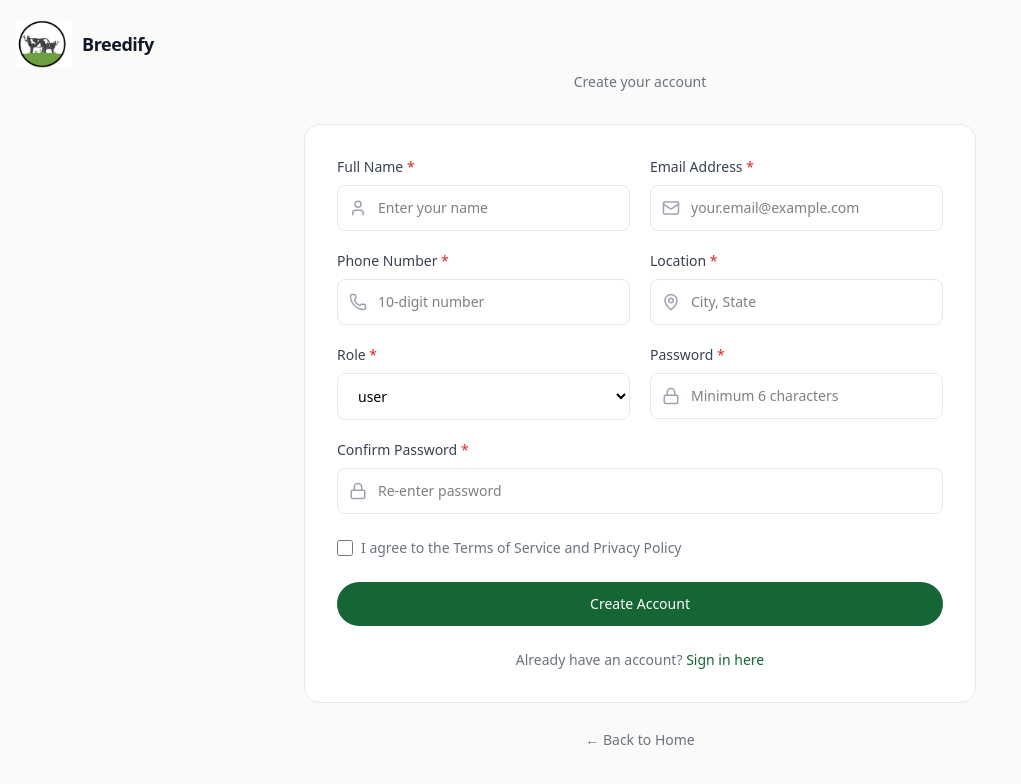
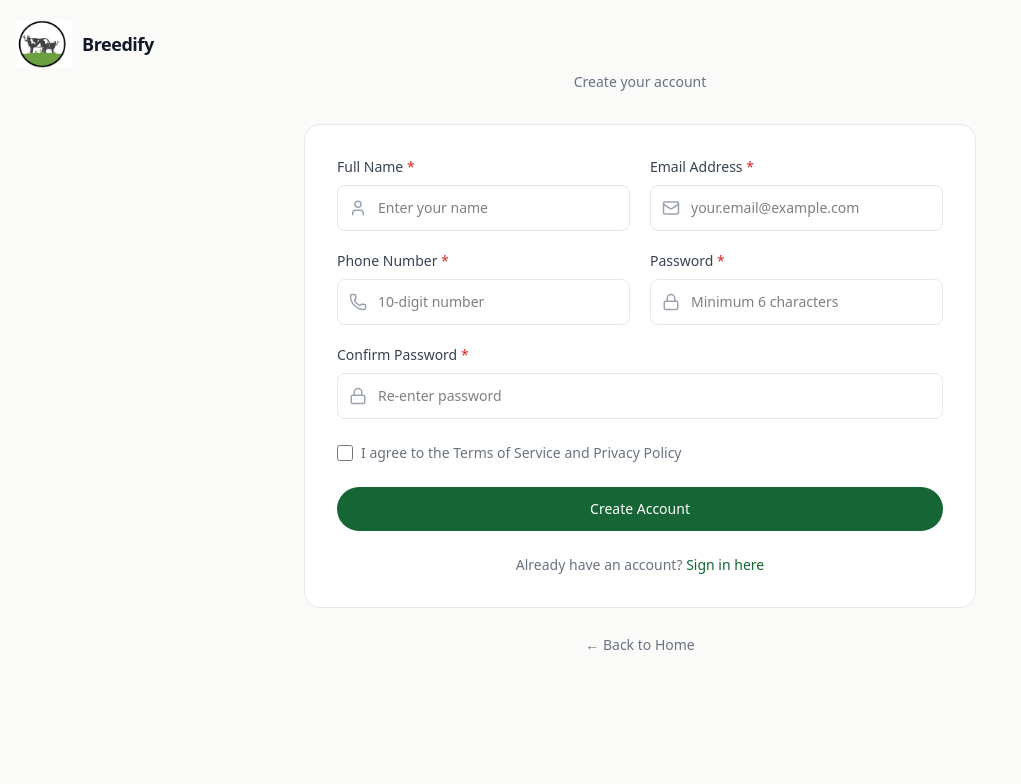
Before and after one commit to asshzzz/Breedify, a React (Vite) app in the folder frontend/: page /register in a window 1280 px wide. Shown: the top 784 px of the page, without its empty margins (0-1021 px from the left). Built offline with nearby package versions, Linux system fonts and the light colour scheme; no server answers.

Commit message:
Refactor user registration to set default role and remove location field

```diff
--- a/frontend/src/pages/Register.jsx
+++ b/frontend/src/pages/Register.jsx
@@ -1,6 +1,6 @@
 import React, { useState, useEffect } from 'react';
 import { Link, useNavigate } from 'react-router-dom';
-import { User, Mail, Lock, Phone, MapPin, AlertCircle, CheckCircle } from 'lucide-react';
+import { User, Mail, Lock, Phone, AlertCircle, CheckCircle } from 'lucide-react';
 import { authAPI, isAuthenticated } from '../api.js';
 import breedifyLogo from '../assets/breedify_logo.png';
 
@@ -11,9 +11,7 @@ const Register = () => {
     email: '',
     phone: '',
     password: '',
-    confirmPassword: '',
-    role: 'user',
-    location: ''
+    confirmPassword: ''
   });
   const [error, setError] = useState('');
   const [success, setSuccess] = useState('');
@@ -68,12 +66,6 @@ const Register = () => {
       return false;
     }
 
-    // Location validation
-    if (formData.location.trim().length < 2) {
-      setError('Please enter a valid location');
-      return false;
-    }
-
     return true;
   };
 
@@ -87,8 +79,8 @@ const Register = () => {
     setLoading(true);
 
     try {
-      // Prepare data for backend (remove confirmPassword)
-      const { confirmPassword, ...registrationData } = formData;
+      const { name, email, phone, password } = formData;
+      const registrationData = { name, email, phone, password };
 
       // Call register API from api.js
       const response = await authAPI.register(registrationData);
@@ -102,9 +94,7 @@ const Register = () => {
           email: '',
           phone: '',
           password: '',
-          confirmPassword: '',
-          role: 'user',
-          location: ''
+          confirmPassword: ''
         });
 
         // Redirect to login after 2 seconds
@@ -210,43 +200,6 @@ const Register = () => {
 
               <div>
                 <label className="block text-[#374151] text-sm font-medium mb-2">
-                  Location <span className="text-[#DC2626]">*</span>
-                </label>
-                <div className="relative">
-                  <MapPin className="absolute left-3 top-3.5 text-[#9CA3AF]" size={18} />
-                  <input
-                    type="text"
-                    name="location"
-                    value={formData.location}
-                    onChange={handleChange}
-                    className={inputClass}
-                    placeholder="City, State"
-                    disabled={loading}
-                    required
-                  />
-                </div>
-              </div>
-
-              <div>
-                <label className="block text-[#374151] text-sm font-medium mb-2">
-                  Role <span className="text-[#DC2626]">*</span>
-                </label>
-                <select
-                  name="role"
-                  value={formData.role}
-                  onChange={handleChange}
-                  className="w-full px-4 py-3 text-sm border border-[#E5E7EB] rounded-lg focus:ring-2 focus:ring-[#166534]/30 focus:border-[#166534] outline-none transition-colors"
-                  disabled={loading}
-                  required
-                >
-                  <option value="user">user</option>
-                  <option value="admin">Admin</option>
-                  <option value="Evaluator">Evaluator</option>
-                </select>
-              </div>
-
-              <div>
-                <label className="block text-[#374151] text-sm font-medium mb-2">
                   Password <span className="text-[#DC2626]">*</span>
                 </label>
                 <div className="relative">
```
Also changed, not shown: 1 other file (tests, documents, lock files or other folders).
